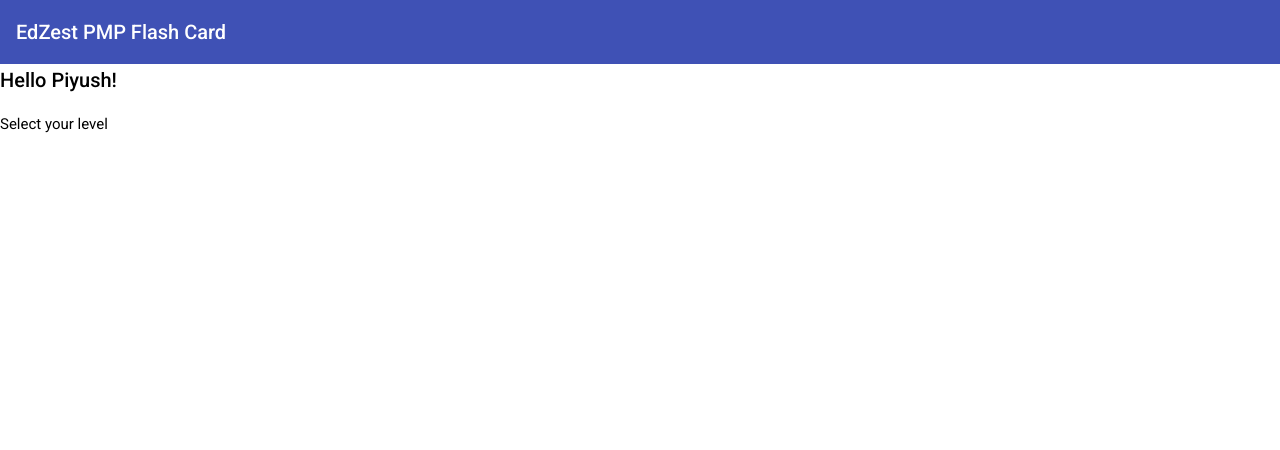
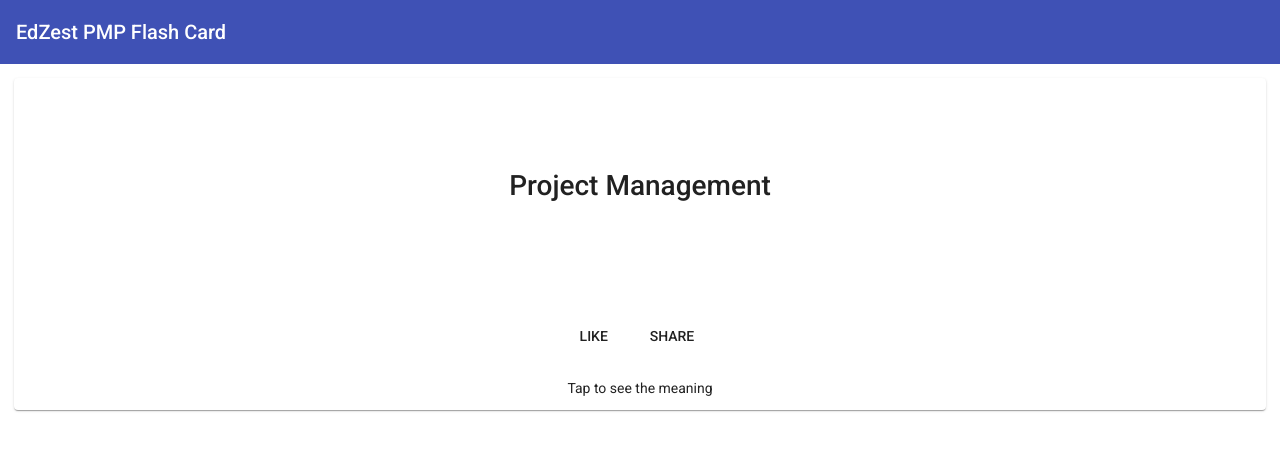
Before and after one commit to shpiyu/pmp-flash-card, an Angular app: page / in a window 1280 px wide. Shown: the top 450 px of the page. Built offline with nearby package versions, Linux system fonts and the light colour scheme.

Commit message:
basic card

```diff
--- a/src/app/app.component.html
+++ b/src/app/app.component.html
@@ -3,6 +3,7 @@
 </mat-toolbar>
 
 <div class="container-wrapper">
-  <h2> Hello Piyush! </h2>
-  <h4> Select your level </h4>
+  <div class="container">
+    <app-word-card [word]="word"></app-word-card>
+  </div>
 </div>
--- a/src/app/app.component.ts
+++ b/src/app/app.component.ts
@@ -1,4 +1,5 @@
 import { Component, VERSION } from '@angular/core';
+import { Word } from './word-card/word';
 
 @Component({
   selector: 'app-root',
@@ -6,5 +7,8 @@ import { Component, VERSION } from '@angular/core';
   styleUrls: ['./app.component.css']
 })
 export class AppComponent {
-  // name = 'Angular ' + VERSION.major;
+  word: Word = {
+    title: 'Project Management',
+    description: 'Project Management is a study of managing projects'
+  };
 }
--- /dev/null
+++ b/src/app/word-card/word-card.component.css
@@ -0,0 +1,26 @@
+.word-card {
+  /* height: 250px; */
+  margin: 14px;
+  text-align: center;
+}
+
+mat-card-content {
+  align-items: center;
+}
+
+.word-container {
+  display: flex;
+  flex-direction: column;
+  justify-content: center;
+  align-items: center;
+  height: 200px;
+}
+
+.word-container h2 {
+  font-size: 2em;
+}
+
+.word-container p {
+  font-size: 1.5em;
+  text-align: center;
+}
--- /dev/null
+++ b/src/app/word-card/word-card.component.html
@@ -0,0 +1,15 @@
+<mat-card class="word-card">
+  <mat-card-content>
+    <div class="word-container">
+      <h2>{{ word.title }}</h2>
+      <!-- <p> {{ word.description }} </p> -->
+    </div>
+  </mat-card-content>
+  <mat-card-actions>
+    <button mat-button>LIKE</button>
+    <button mat-button>SHARE</button>
+  </mat-card-actions>
+  <mat-card-footer>
+    <p>Tap to see the meaning</p>
+  </mat-card-footer>
+</mat-card>
--- /dev/null
+++ b/src/app/word-card/word-card.component.ts
@@ -0,0 +1,15 @@
+import { Component, Input, OnInit } from '@angular/core';
+import { Word } from './word';
+
+@Component({
+  selector: 'app-word-card',
+  templateUrl: './word-card.component.html',
+  styleUrls: ['./word-card.component.css']
+})
+export class WordCardComponent implements OnInit {
+  @Input() word: Word;
+
+  constructor() {}
+
+  ngOnInit() {}
+}
--- /dev/null
+++ b/src/app/word-card/word.ts
@@ -0,0 +1,4 @@
+export interface Word {
+  title: string;
+  description: string;
+}
```
Also changed, not shown: src/app/app.module.ts (+11 -4 lines).
